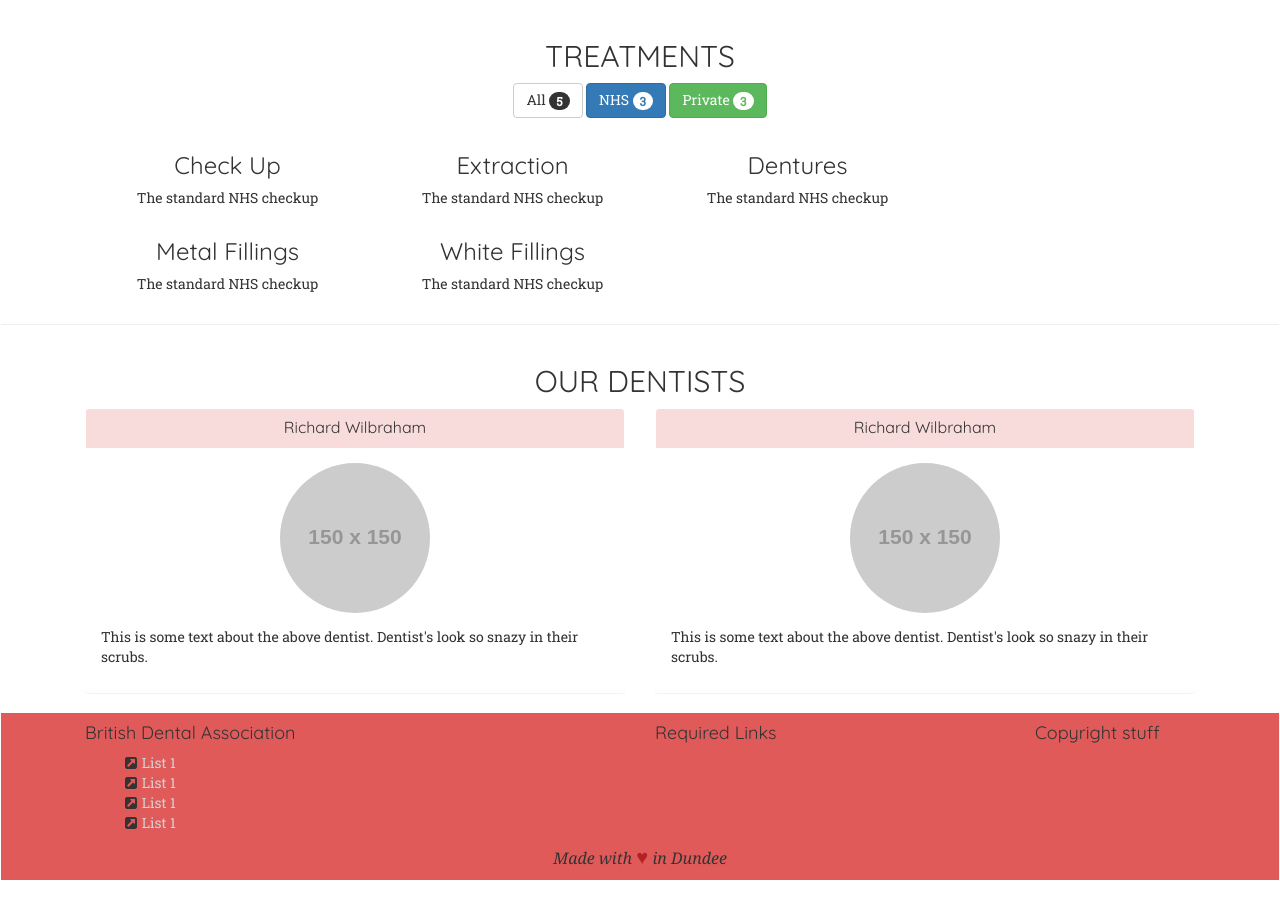
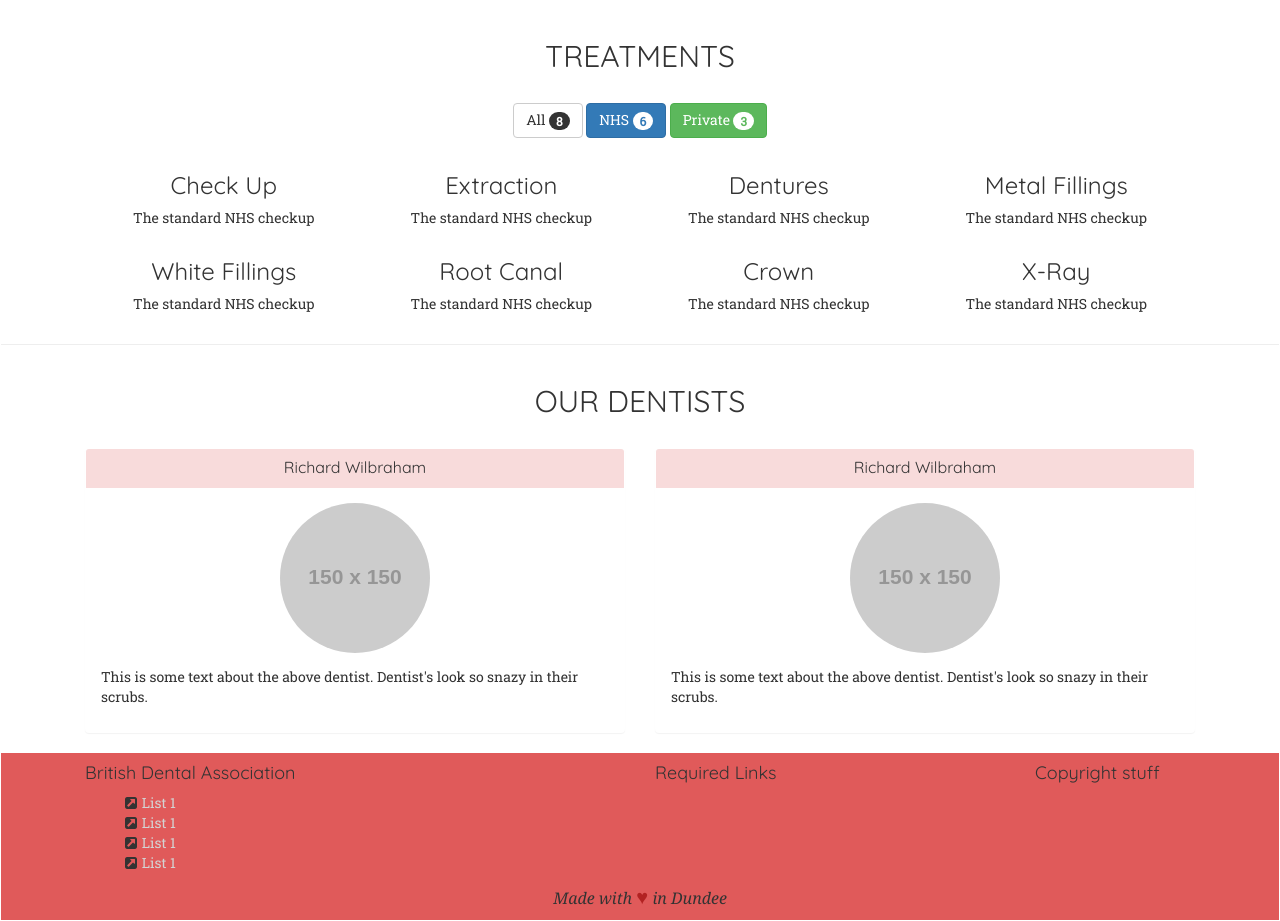
Before and after one commit to janewilson90/muchty, a PHP site: page /about.php in a window 1280 px wide. Shown: the part 83-1004 px from the top of the page. Before the commit the page ends 963 px from the top, so only its background shows below. Run offline with PHP 8.4, Linux system fonts and the light colour scheme; grey boxes labelled with a size stand in for pictures from a placeholder-image service; some libraries are stand-ins or nearby versions.

Commit message:
Fix isotope filter

```diff
--- a/about.php
+++ b/about.php
@@ -7,7 +7,7 @@
 
     <h2 class="main-heading">Treatments</h2>
 
-      <div class="treatments-key col-md-10 col-md-offset-1">
+      <div class="treatments-key col-md-10 col-md-offset-1 button-group">
         <button class="treatment-btn btn btn-default current" data-filter="*">All
           <span class="treatment-badge badge">4</span>
         </button>
@@ -19,32 +19,50 @@
         </button>
       </div>
 
-      <div class="treatment-grid col-md-12">
-        <div class="col-md-3 treatment-item nhs">
+      <div class="col-md-12">
+      <div class="treatment-grid">
+
+        <div class="col-md-3 col-sm-12 treatment-item nhs">
           <h3>Check Up</h3>
           <p>The standard NHS checkup</p>
         </div>
 
-        <div class="col-md-3 treatment-item nhs private">
+        <div class="col-md-3 col-sm-12 treatment-item nhs private">
           <h3>Extraction</h3>
           <p>The standard NHS checkup</p>
         </div>
 
-        <div class="col-md-3 treatment-item private">
+        <div class="col-md-3 col-sm-12 treatment-item private">
           <h3>Dentures</h3>
           <p>The standard NHS checkup</p>
         </div>
 
-        <div class="col-md-3 treatment-item nhs">
+        <div class="col-md-3 col-sm-12 treatment-item nhs">
           <h3>Metal Fillings</h3>
           <p>The standard NHS checkup</p>
         </div>
 
-        <div class="col-md-3 treatment-item private">
+        <div class="col-md-3 col-sm-12 treatment-item private">
           <h3>White Fillings</h3>
           <p>The standard NHS checkup</p>
         </div>
 
+        <div class="col-md-3 col-sm-12 treatment-item nhs">
+          <h3>Root Canal</h3>
+          <p>The standard NHS checkup</p>
+        </div>
+
+        <div class="col-md-3 col-sm-12 treatment-item nhs">
+          <h3>Crown</h3>
+          <p>The standard NHS checkup</p>
+        </div>
+
+        <div class="col-md-3 col-sm-12 treatment-item nhs">
+          <h3>X-Ray</h3>
+          <p>The standard NHS checkup</p>
+        </div>
+
+      </div>
       </div>
 
   </div>
--- a/js/scripts.js
+++ b/js/scripts.js
@@ -10,6 +10,7 @@
     grid = $(".treatment-grid");
     grid.isotope({
       filter: '*',
+      itemSelector: '.treatment-item',
       animationOptions: {
         duration: 750,
         easing: 'linear',
@@ -23,6 +24,7 @@
       selector = $(this).attr("data-filter");
       grid.isotope({
         filter: selector,
+        itemSelector: '.treatment-item',
         animationOptions: {
           duration: 750,
           easing: 'linear',
--- a/sass/muchty.sass
+++ b/sass/muchty.sass
@@ -8,6 +8,7 @@ h1, h2, h3, h4, h5, h6
   font-family: Quicksand
 body
   font-family: Roboto Slab
+  font-size: 14px
   padding: 0.1em
   width: auto !important
   overflow-x: hidden !important
@@ -35,6 +36,7 @@ body
 .main-heading
   text-transform: uppercase
   text-align: center
+  margin-bottom: 1em
 
 .treatments-key
   text-align: center
@@ -42,8 +44,6 @@ body
 
 .treatment-grid
   text-align: center
-  .treatment-item
-
 
 .our-dentists
   .panel-heading
--- a/stylesheets/muchty.css
+++ b/stylesheets/muchty.css
@@ -5,6 +5,7 @@ h1, h2, h3, h4, h5, h6 {
 
 body {
   font-family: Roboto Slab;
+  font-size: 14px;
   padding: 0.1em;
   width: auto !important;
   overflow-x: hidden !important; }
@@ -33,7 +34,8 @@ body {
 
 .main-heading {
   text-transform: uppercase;
-  text-align: center; }
+  text-align: center;
+  margin-bottom: 1em; }
 
 .treatments-key {
   text-align: center;
```
Also changed, not shown: 1 other file.
